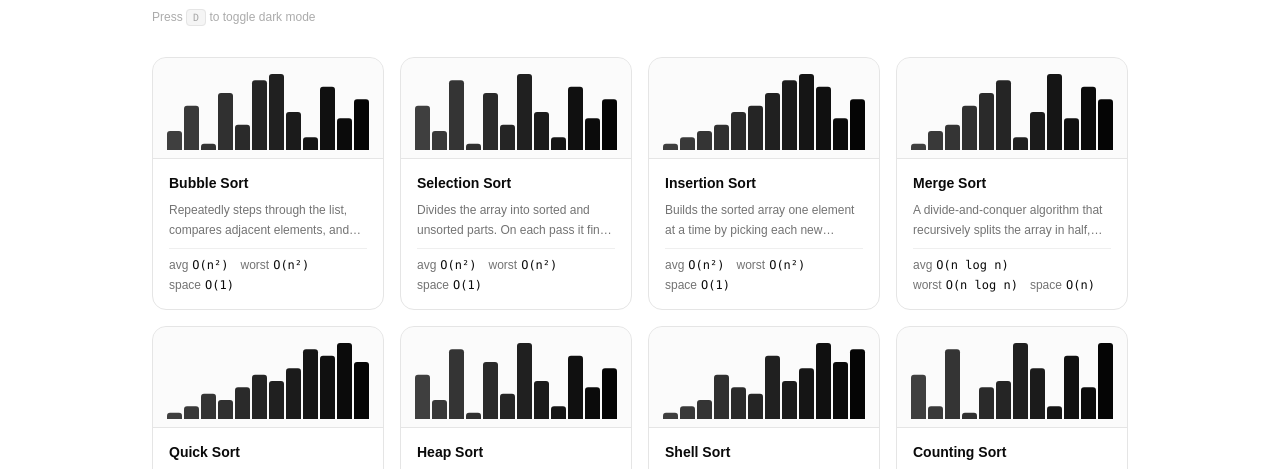
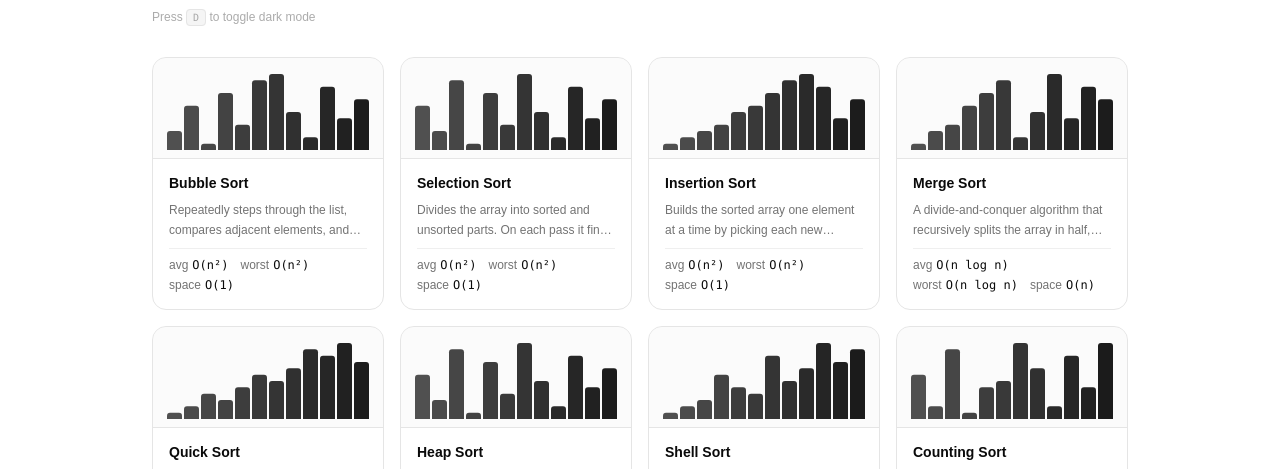
Before and after one commit to zzacong/algo, a React (Vite) app: page / in a window 1280 px wide. Shown: the part 251-720 px from the top of the page. Built offline with nearby package versions, Linux system fonts and the light colour scheme; some icons are missing.

Commit message:
fix(sort-visualizer): remove redundant oklch() wrapper from CSS values

```diff
--- a/src/components/sort-visualizer.tsx
+++ b/src/components/sort-visualizer.tsx
@@ -40,8 +40,8 @@ export function SortVisualizer({ frames, fps = 10, size = "sm" }: SortVisualizer
       const primary = style.getPropertyValue("--primary").trim();
       const muted = style.getPropertyValue("--muted").trim();
       return {
-        bar: `oklch(${primary})`,
-        bg: `oklch(${muted})`,
+        bar: primary,
+        bg: muted,
       };
     }
 
@@ -76,7 +76,7 @@ export function SortVisualizer({ frames, fps = 10, size = "sm" }: SortVisualizer
         // Slightly highlight bars that are in position (last few frames look sorted)
         const isFinalFrame = frameIndex === frames.length - 1;
         ctx.fillStyle = isFinalFrame
-          ? `oklch(${getComputedStyle(document.documentElement).getPropertyValue("--primary").trim()})`
+          ? getComputedStyle(document.documentElement).getPropertyValue("--primary").trim()
           : barColor;
         ctx.globalAlpha = isFinalFrame ? 1 : 0.75 + 0.25 * (i / n);
 
```
